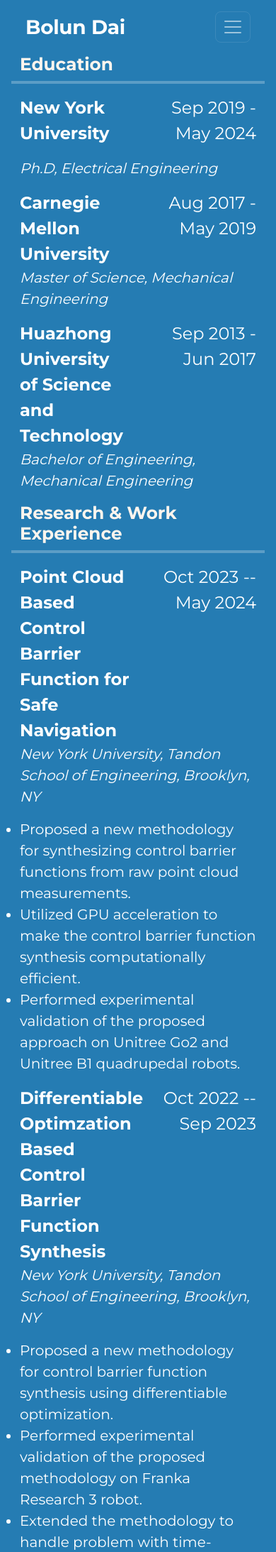
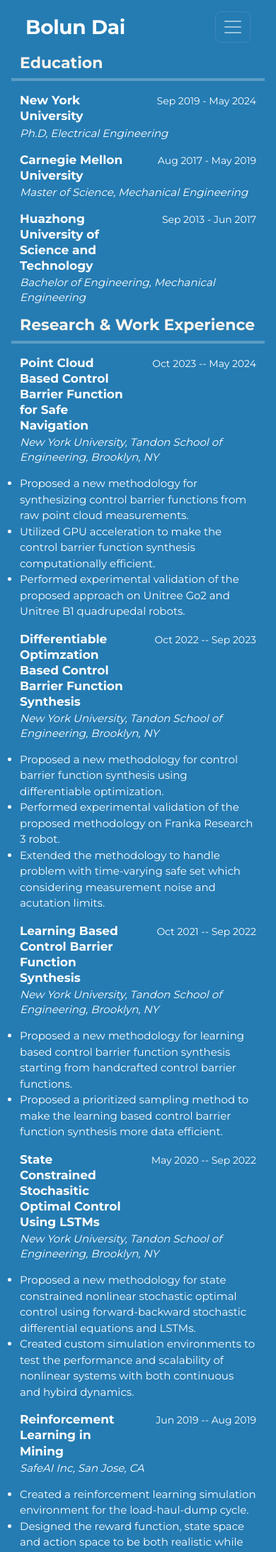
Before and after one commit to BolunDai0216/BolunDai0216.github.io, a Jekyll site: the page built from cv.html, in a window 390 px wide. Shown: the top 2186 px of the page at 71% size. Built offline with Jekyll 4.4.1, drawn with Linux system fonts in a browser that asks for light colours.

Commit message:
updated mobile experience

```diff
--- a/_sass/blog.scss
+++ b/_sass/blog.scss
@@ -182,18 +182,54 @@ tbody {
 
 @media (max-width: 767.98px) {
     .card-title a {
-        font-size: 28px;
+        font-size: 19px;
+        line-height: 1.3;
     }
 
     .card-text {
-        font-size: 18px;
+        font-size: 14px;
+        line-height: 1.45;
     }
 
     .blog-content {
-        font-size: 22px;
+        font-size: 17px;
+        line-height: 1.55;
     }
 
     .blog-date {
-        font-size: 18px;
+        font-size: 14px;
+    }
+
+    .blog-title {
+        font-size: 26px;
+        line-height: 1.25;
+    }
+
+    /* Phones: cards become fluid full-width blocks instead of a fixed 350px
+       column (the inline width:350px would otherwise overflow on 360px
+       phones). Reset card height so titles + text have room to breathe. */
+    .card {
+        height: auto;
+        min-height: 0;
+    }
+
+    /* The card wrapper has inline style="width: 350px" — override with
+       attribute selector so we don't need to touch the template. */
+    [style*="width: 350px"] {
+        width: 100% !important;
+        max-width: 100% !important;
+    }
+
+    /* Blog category tabs: readable, tappable, not overwhelming. */
+    .list-group-item {
+        font-size: 17px;
+        margin-right: 0;
+        padding: 0.5rem 0.75rem;
+    }
+
+    .blog-side-item {
+        font-size: 16px;
+        padding-left: 0;
+        margin-right: 0;
     }
 }
--- a/_sass/cv.scss
+++ b/_sass/cv.scss
@@ -72,3 +72,40 @@ h2 {
     color: #ffffff !important;
     font-size: 125%;
 }
+
+/* ---------- Mobile polish ---------------------------------------------- */
+@media (max-width: 767.98px) {
+    /* Left-rail tabs (Education / Experience / Skills) — readable, tappable. */
+    .list-group-item {
+        font-size: 17px;
+        padding: 0.5rem 0.75rem;
+        margin-right: 0;
+        border-right-width: 2px;
+    }
+
+    h2 {
+        font-size: 22px;
+    }
+
+    .edu-links {
+        font-size: 17px;
+        line-height: 1.3;
+    }
+
+    .edu_years {
+        font-size: 14px;
+        display: block; /* wrap beneath the title instead of crowding it */
+        margin-top: 2px;
+    }
+
+    .edu-major {
+        font-size: 15px;
+        line-height: 1.4;
+        margin-top: 2px;
+    }
+
+    .edu-content {
+        font-size: 15px;
+        line-height: 1.5;
+    }
+}
--- a/_sass/re.scss
+++ b/_sass/re.scss
@@ -52,7 +52,7 @@ body {
 }
 
 .research-block {
-    margin-top: 5%;
+    margin-top: 0;
     padding-left: 5%;
     padding-right: 5%;
 }
@@ -83,6 +83,10 @@ body {
     padding-bottom: 8px;
 }
 
+.research-block .row.mt-5 {
+    margin-top: 0 !important;
+}
+
 @media (max-width: 991.98px) {
     .card-author {
         margin-top: 12px;
@@ -99,22 +103,47 @@ body {
 
 @media (max-width: 767.98px) {
     .card-title {
-        font-size: 28px;
+        font-size: 19px;
+        line-height: 1.3;
     }
 
     .card-author {
-        font-size: 18px;
+        font-size: 14px;
     }
 
     .card-publish {
-        font-size: 18px;
+        font-size: 14px;
     }
 
     .abstract-toggle {
-        font-size: 18px;
+        font-size: 14px;
     }
 
     .abstract-mobile {
-        font-size: 18px;
+        font-size: 14px;
+        line-height: 1.5;
+    }
+
+    /* Phones: drop the 5% block padding + mx-5 row margin that collectively
+       eat most of a ~360px viewport. Mirror the narrow-desktop layout. */
+    .research-block {
+        padding-left: 0;
+        padding-right: 0;
+        margin-top: 1.25rem;
+    }
+
+    .research-block .row.mx-5 {
+        margin-left: 0 !important;
+        margin-right: 0 !important;
+    }
+
+
+    .research-card {
+        margin-left: 0;
+        margin-right: 0;
+    }
+
+    .research-card > .row > [class*="col-"] {
+        padding: 14px !important;
     }
 }
```
